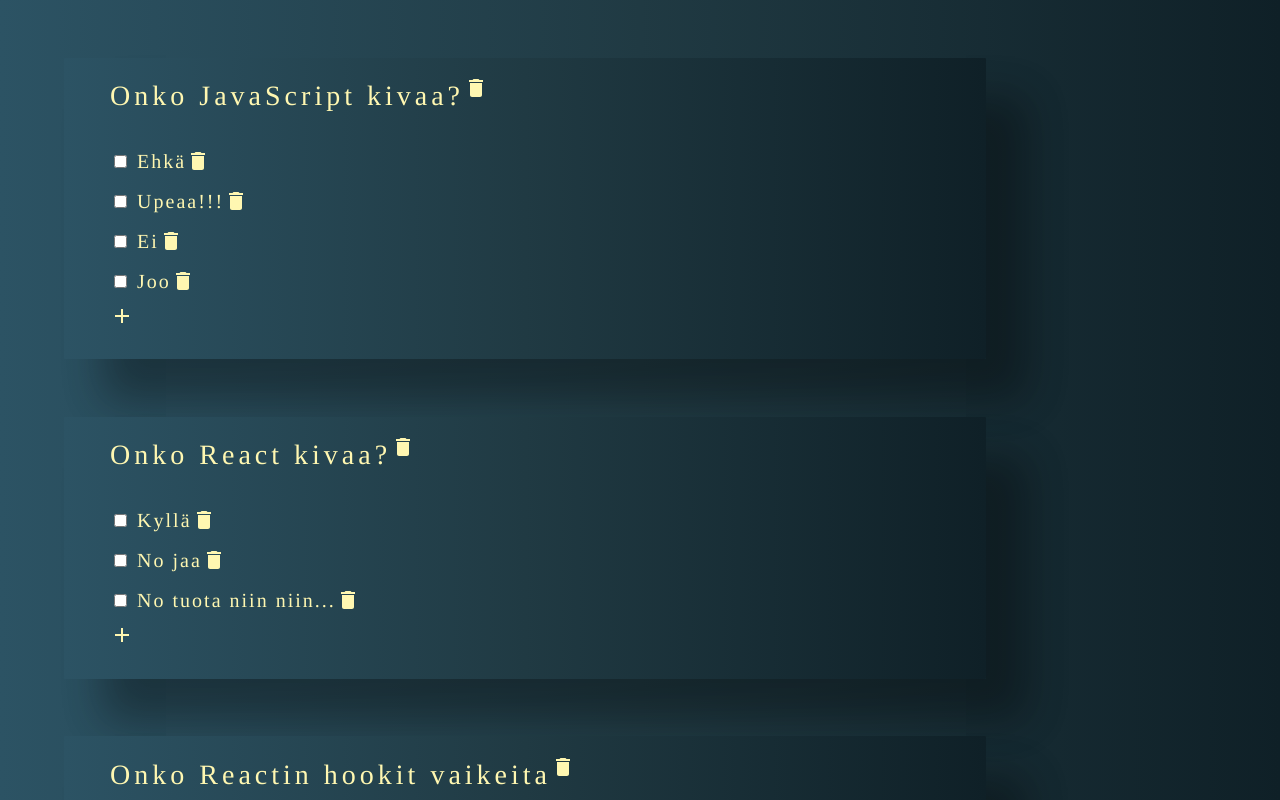
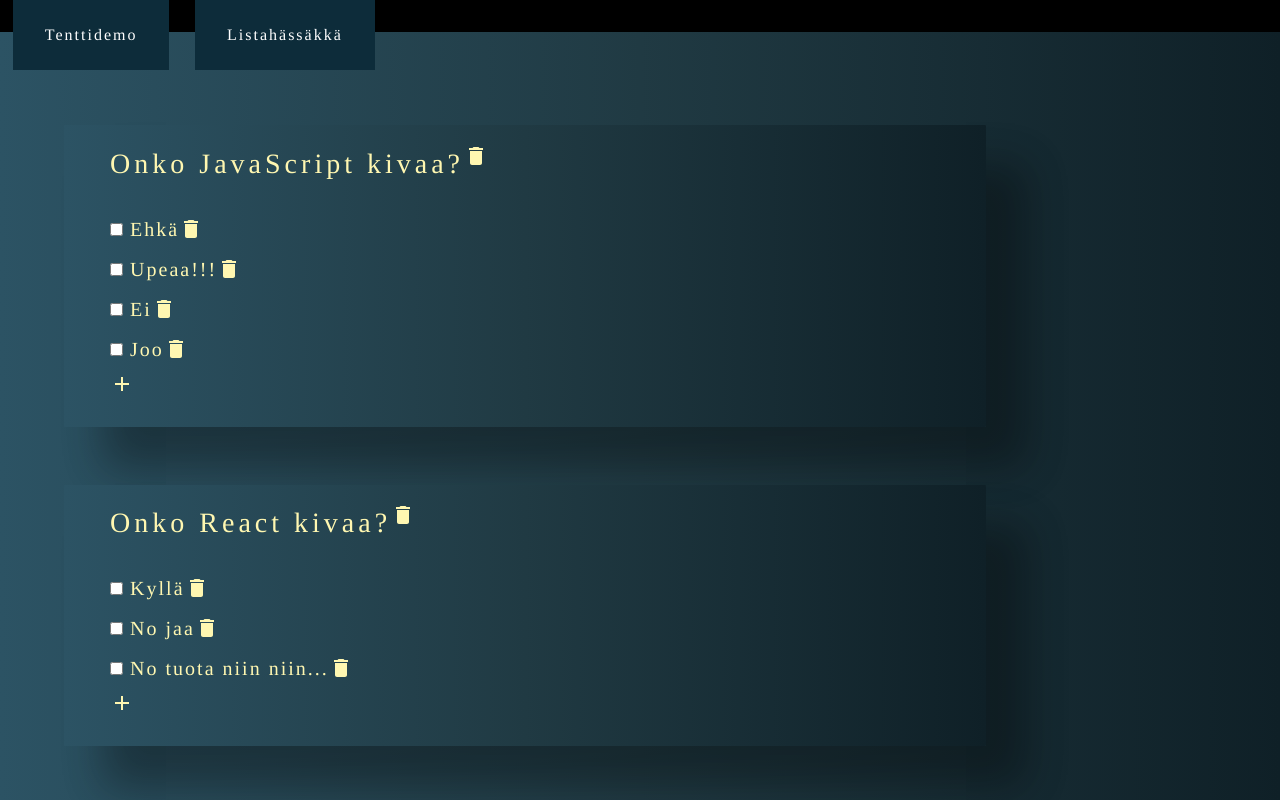
Before and after one commit to AmonSilvio/kurssitehtavia, a React (Create React App) app: page / in a window 1280 px wide. Shown: the top 800 px of the page. Built offline with nearby package versions, Linux system fonts and the light colour scheme.

Commit message:
muutokset

```diff
--- a/src/App.js
+++ b/src/App.js
@@ -1,18 +1,31 @@
 import './App.css';
 import Tenttidemo from "./tentti_demo/Tenttidemo"
+import Listat from "./listahässäkkä/Listat"
 
 import React, {useState} from "react";
 
 function App() {
+  const [sovellus, setSovellus] = useState(0)
+
+  const nappula1Painettu = () => {
+    setSovellus(0)
+  }
+  const nappula2Painettu = () => {
+    setSovellus(1)
+  }
+
+  document.body.style = 'background: black;';
+return (<div>
+      <button class="Appbuttons" onClick ={nappula1Painettu}>Tenttidemo</button>
+      <button class="Appbuttons" onClick ={nappula2Painettu}>Listahässäkkä</button>
 
 
+      {sovellus == 0 &&
+      <Tenttidemo></Tenttidemo>
+    }     {sovellus == 1 &&
+      <Listat></Listat>
+    }
 
-  //  {sovellus==0?<Task2_1_2_3/>:<Task2_4/>}
-    //  {sovellus==0?<Task2_1_2_3/>:<Task2_4/>}
-
-    return (<div>
-
-      <Tenttidemo></Tenttidemo>
 
 
     </div>
--- a/src/index.css
+++ b/src/index.css
@@ -1,9 +1,10 @@
+
+
+
 body {
 
-    background: #0f2027;
-    background: linear-gradient(to right,#2c5364, #203a43, #0f2027);
+    background: #020202;
 
-    color: rgb(0, 0, 0);
   }
 
   h1 { font-family: times, Times New Roman, times-roman, georgia, serif;
@@ -13,6 +14,19 @@
       margin: 0 0 0 0;
       padding: 0 0 0 0;
               font-weight: 100; }
+
+.Appbuttons{
+  display: flex;
+  flex-direction: column;
+  border: none;
+  color: white;
+  padding: 15px 32px;
+  text-align: center;
+  text-decoration: none;
+  display: inline-block;
+  font-size: 16px;
+
+}
 
   .container {
       position: relative;
@@ -103,5 +117,110 @@
   .buttons {
     display: flex;
     flex-direction: row;
-    justify-content:  right;
+    justify-content:  left;
   }
+
+  .body1 {
+
+    background: #0f2027;
+    background: linear-gradient(to right,#2c5364, #203a43, #0f2027);
+    margin-top: -3%;
+
+    color: rgb(0, 0, 0);
+  }
+
+
+  .body2 {
+
+    background: #270f17;
+    background: linear-gradient(to right,#000000, #9c94e5, #9c94e5, #5661b1, #000000);
+    margin-top: -5%;
+    color: rgb(0, 0, 0);
+  }
+
+
+.lists {
+	display: flex;
+	justify-content: center;
+	flex-direction: row;
+	margin-top: 5%;
+	margin-left: 12%;
+	margin-right: 12%;
+	align-items: center;
+}
+
+.listBackground {
+	background: rgba(49, 10, 100, 0.185);
+	display: flex;
+	flex-direction: column;
+	justify-content: center;
+	color: rgb(0, 0, 0);
+	position: relative;
+	width: 30%;
+	min-height: 590px;
+
+
+}
+
+
+
+.textboxLists {
+	color: rgba(255, 255, 255, 0.8);
+	justify-content:  center;
+	align-items: center;
+	text-align: center;
+	font-family: "FreeMono, monospace";
+		font-size: 20px;
+		line-height: 40px;
+		letter-spacing: 2px;
+	margin-left: 5%;
+	margin-right: 5%;
+	margin-top: 2%;
+	margin-bottom: 2%
+
+}
+
+.arrows {
+	margin-left: 2%;
+	margin-right: 2%;
+	display: flex;
+	flex-direction: column;
+	align-items: center;
+}
+
+* {
+	padding: 0;
+	margin: 0;
+	box-sizing: border-box;
+  }
+
+
+  .arrowbutton{
+    text-decoration: none;
+    color: rgba(255, 255, 255, 0.8);
+    background:rgba(49, 10, 100, 0.459);
+    padding: 15px 40px;
+    border:none;
+    border-radius: 16px;
+    font-weight: normal;
+    text-transform: uppercase;
+    transition: all 0.2s ease-in-out;
+    }
+
+    .arrowbutton:hover {
+    color: rgba(255, 255, 255, 1);
+    box-shadow: 0 5px 25px rgba(255, 255, 255, 0.925);
+    }
+
+    .selection:hover {
+      color: rgba(255, 255, 255, 1);
+      text-shadow: 0 0 10px #fff, 0 0 20px #fff, 0 0 30px #f574fa, 0 0 40px #fd6bf6, 0 0 50px #ee67fa, 0 0 60px #fc7fbd, 0 0 70px #e600db;
+
+      }
+
+      .selected {
+      font-weight: bold;
+      color:rgba(49, 10, 100, 0.459);
+      background:rgba(255, 255, 255, 0.8);
+      box-shadow: 0 5px 25px rgba(255, 255, 255, 0.925);
+      }
--- a/src/listahässäkkä/App.js
+++ b/src/listahässäkkä/Listat.js
@@ -1,11 +1,12 @@
 
 
 import React, {useState} from "react";
-import Lists from './listahässäkkä/Lists';
-import Arrows from "./listahässäkkä/Arrows";
-import CreateLists from "./listahässäkkä/nameObjects"
+import Lists from './Lists';
+import Arrows from "./Arrows";
+import CreateLists from "./nameObjects"
 
-function App() {
+
+function Listat() {
   const [list1, setList1] = useState(CreateLists("Disney"))
   const [list2, setList2] = useState(CreateLists("Horror"))
   const [selectedID, setSelectedID] = useState()
@@ -71,12 +72,31 @@
   }
 
 
-    return (
+    return (<body class="body2">
+      <br></br>
+  <br></br>
     <div class="lists">
         <Lists list={list1} setSelected={setSelected}></Lists>
         <Arrows moveItemBetweenLists ={moveItemBetweenLists}></Arrows>
         <Lists list={list2} setSelected={setSelected}></Lists>
     </div>
+    <br></br>
+  <br></br>
+  <br></br>
+  <br></br>
+  <br></br>
+  <br></br>
+  <br></br>
+  <br></br>
+  <br></br>
+  <br></br>
+  <br></br>
+  <br></br>
+  <br></br>
+  <br></br>
+  <br></br>
+  <br></br>
+    </body>
     )
 }
-export default App;
+export default Listat;
--- a/src/listahässäkkä/Lists.js
+++ b/src/listahässäkkä/Lists.js
@@ -16,7 +16,7 @@
 
   return (
     <div class="listBackground">
-    <div class="textbox"> {checkOutIfListHasItems(props.list) ? props.list.map(n =>
+    <div class="textboxLists"> {checkOutIfListHasItems(props.list) ? props.list.map(n =>
     !n.selected ? <div class="selection" onClick={() => props.setSelected(n)}> {n.name} <br></br></div>
     : <div class="selected" onClick={() => props.setSelected(n)}> {n.name} <br></br></div>  )
         : "Lista tyhjä"}
--- a/src/tentti_demo/App.css
+++ b/src/tentti_demo/App.css
@@ -36,3 +36,111 @@
     transform: rotate(360deg);
   }
 }
+
+body {
+
+  background: #0f2027;
+  background: linear-gradient(to right,#2c5364, #203a43, #0f2027);
+
+  color: rgb(0, 0, 0);
+}
+
+h1 { font-family: times, Times New Roman, times-roman, georgia, serif;
+    font-size: 28px;
+        line-height: 40px;
+        letter-spacing: 4px;
+    margin: 0 0 0 0;
+    padding: 0 0 0 0;
+            font-weight: 100; }
+
+.container {
+    position: relative;
+    display: flex;
+    flex-direction: column;
+    color: rgb(0, 0, 0);
+    border-radius: 1px;
+position: relative;
+width: 80%;
+margin-top: 5%;
+margin-right: 12%;
+background: linear-gradient(to right,#2c5364, #203a43, #0f2027);
+display: flex;
+}
+
+
+.container .box.shadow {
+    color: rgb(0, 0, 0);
+  box-shadow: 40px 40px 40px rgba(0,0,0,0.12), 40px 40px 40px rgba(0,0,0,0.24);
+}
+
+.textbox {
+    justify-content:  left;
+align-items: left;
+color: rgb(255, 247, 177);
+font-family: times, Times New Roman, times-roman, georgia, serif;
+        font-size: 20px;
+        line-height: 40px;
+        letter-spacing: 2px;
+    margin-left: 5%;
+    margin-right: 5%;
+    margin-top: 2%;
+    margin-bottom: 2%
+
+}
+
+.answerline {
+    display: flex;
+    flex-direction: row;
+
+}
+
+.answerline {
+    display: inline-block;
+
+}
+
+
+.deleteIcon {
+  color: rgb(255, 247, 177);
+
+  position:relative; top:5px;
+  float:right;
+  align-items: right;
+  justify-content:  right;
+
+}
+
+.titleLine {
+  color: rgb(255, 247, 177);
+  display: flex;
+  flex-direction: row;
+  margin-bottom: 3%;
+}
+
+
+button {
+text-decoration: none;
+background:#0d2c3a;
+  color: rgb(255, 247, 177);
+  font-family: times, Times New Roman, times-roman, georgia, serif;
+  font-size: 12px;
+  line-height: 40px;
+  letter-spacing: 2px;
+  margin-left: 1%;
+  margin-right: 1%;
+padding: 5px 20px;
+border:none;
+font-weight: normal;
+transition: all 0.2s ease-in-out;
+}
+
+button:hover {
+color: rgba(255, 255, 255, 1);
+text-shadow: 0 0 10px #fff, 0 0 20px #fff, 0 0 30px #facf74;
+}
+
+.buttons {
+  display: flex;
+  flex-direction: row;
+  justify-content:  left;
+}
--- a/src/tentti_demo/Kysymykset.js
+++ b/src/tentti_demo/Kysymykset.js
@@ -11,11 +11,14 @@
   const removeQuestion = (id) => {
     let m = JSON.parse(JSON.stringify(p.mainState))
     delete m[id]
+    console.log(m)
     p.setMainState(m)
   }
+  console.log("Kysymykset: " + p.mainState)
+
 
   return (<div>
-    {Object.entries(p.questions).map(([id, question]) => (
+    {Object.entries(p.questions).map(([id, question]) => ( console.log(question),
     <Box class="container">
       <div class="box shadow">
             <Grid class="textbox">
--- a/src/tentti_demo/Tenttidemo.js
+++ b/src/tentti_demo/Tenttidemo.js
@@ -50,7 +50,7 @@
                   [giveNewID(400, 4000)] : {question: "Sirittääkö päässäsi?", correctAnswer: 0, options: createOptions()}}
 
 
-
+console.log(questions)
 
 function Tenttidemo() {
 
@@ -68,12 +68,13 @@
   });
 
   console.log("render")
+  console.log("main: "+ mainState)
 
-  useEffect(() => {
+  /*useEffect(() => {
   let avain = "localStorageAvain"
   localStorage.setItem(avain, JSON.stringify(mainState))
   console.log("useEffect")
-  },[mainState]); //makes the effect run if changed
+  },[mainState]); //makes the effect run if changed*/
 
 
   const addQuestion = () => {
@@ -91,16 +92,17 @@
     return l[l.length - 1]
   }
 
-  return (
-    <Container>
+  return (<body class="body1">   <br></br>
+  <br></br>
+
+    <Container >
         <>
-        <Kysymykset questions={questions} setMainState={setMainState} giveNewID={giveNewID} mainState={mainState} findTheLastUsedID={findTheLastUsedID} />
+        <Kysymykset questions={mainState} setMainState={setMainState} giveNewID={giveNewID} mainState={mainState} findTheLastUsedID={findTheLastUsedID} />
         </>
-      <br></br>
-      <br></br>
+
              <button onClick={() => addQuestion()}>Lisää kysymys</button>
     </Container>
-  );
+    </body>);
 }
 
 
--- a/src/tentti_demo/Vastausvaihtoehdot.js
+++ b/src/tentti_demo/Vastausvaihtoehdot.js
@@ -44,6 +44,7 @@
   let m = copy(p.mainState)
   delete m[p.questionID].options[id]
   console.log(m[p.questionID].options)
+  console.log(m)
   p.setMainState(m)
 }
 
@@ -72,7 +73,6 @@
         })}<AddIcon  onClick={() => addOption()}></AddIcon ></div>
 
 
-
   );
 }
 
```
Also changed, not shown: src/listahässäkkä/App.css (line endings or trailing spaces).
